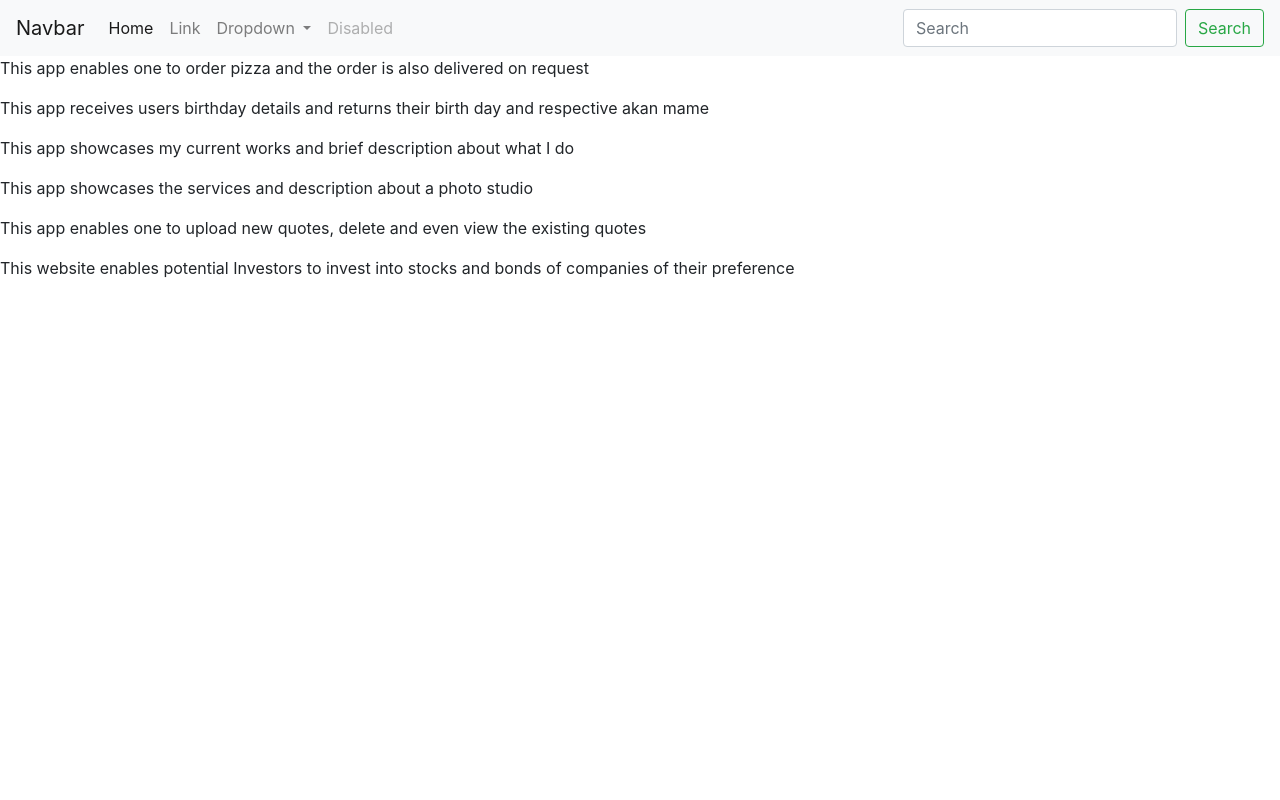
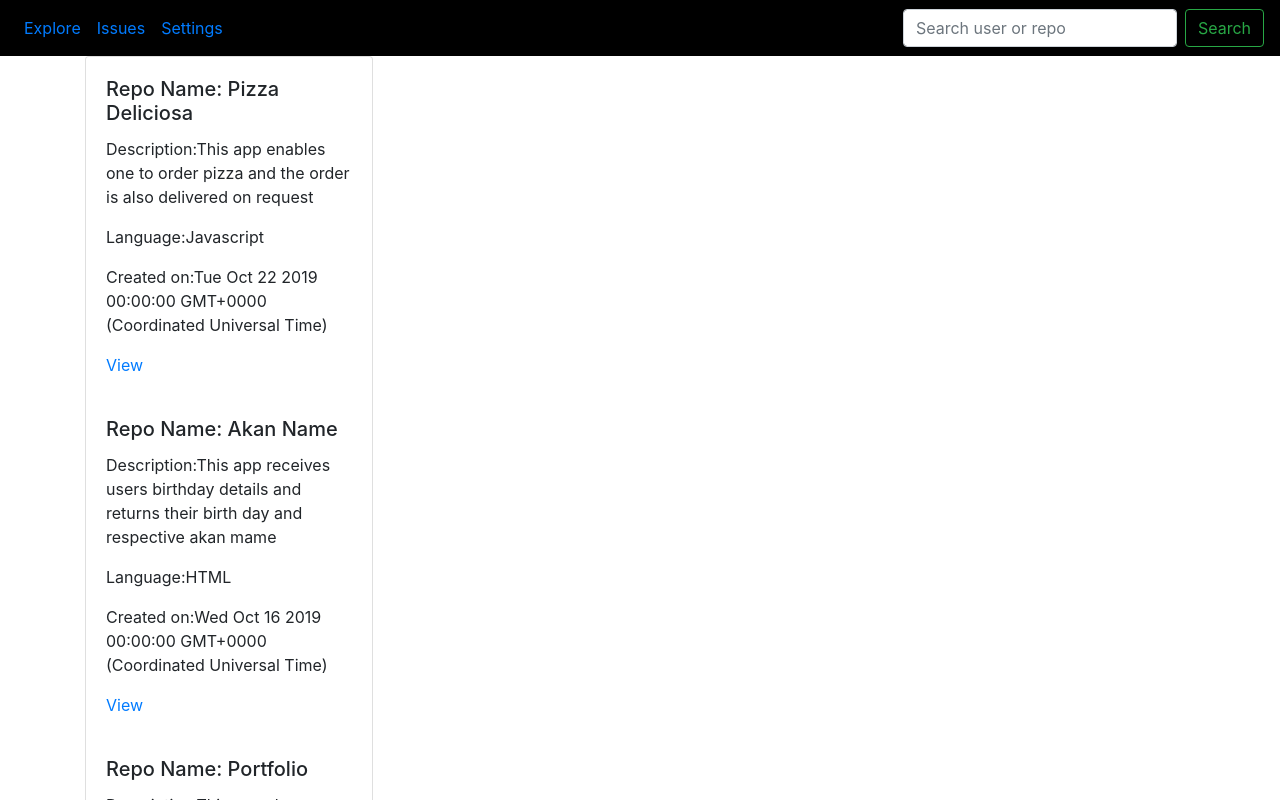
Before and after one commit to bellahOchola/git-search, an Angular app: page / in a window 1280 px wide. Shown: the top 800 px of the page. Built offline with nearby package versions, Linux system fonts and the light colour scheme.

Commit message:
add boostrap class and container

```diff
--- a/src/app/gitty/gitty.component.css
+++ b/src/app/gitty/gitty.component.css
@@ -0,0 +1,4 @@
+nav{
+    background-color: black;
+    color:white;
+}
--- a/src/app/gitty/gitty.component.html
+++ b/src/app/gitty/gitty.component.html
@@ -1,38 +1,46 @@
-<nav class="navbar navbar-expand-lg navbar-light bg-light">
-    <a class="navbar-brand" href="#">Navbar</a>
+<nav class="navbar navbar-expand-lg">
+    <!-- <a class="navbar-brand" href="#">Navbar</a>
     <button class="navbar-toggler" type="button" data-toggle="collapse" data-target="#navbarSupportedContent" aria-controls="navbarSupportedContent" aria-expanded="false" aria-label="Toggle navigation">
       <span class="navbar-toggler-icon"></span>
-    </button>
-
+    </button> -->
+    <img src="" alt="">
     <div class="collapse navbar-collapse" id="navbarSupportedContent">
       <ul class="navbar-nav mr-auto">
         <li class="nav-item active">
-          <a class="nav-link" href="#">Home <span class="sr-only">(current)</span></a>
+          <a class="nav-link" href="#">Explore <span class="sr-only">(current)</span></a>
         </li>
-        <li class="nav-item">
-          <a class="nav-link" href="#">Link</a>
+        <li class="nav-item active">
+          <a class="nav-link" href="#">Issues</a>
         </li>
-        <li class="nav-item dropdown">
-          <a class="nav-link dropdown-toggle" href="#" id="navbarDropdown" role="button" data-toggle="dropdown" aria-haspopup="true" aria-expanded="false">
-            Dropdown
-          </a>
-          <div class="dropdown-menu" aria-labelledby="navbarDropdown">
-            <a class="dropdown-item" href="#">Action</a>
-            <a class="dropdown-item" href="#">Another action</a>
-            <div class="dropdown-divider"></div>
-            <a class="dropdown-item" href="#">Something else here</a>
-          </div>
-        </li>
-        <li class="nav-item">
-          <a class="nav-link disabled" href="#" tabindex="-1" aria-disabled="true">Disabled</a>
+        <li class="nav-item active">
+          <a class="nav-link" href="#" tabindex="-1">Settings</a>
         </li>
       </ul>
       <form class="form-inline my-2 my-lg-0">
-        <input class="form-control mr-sm-2" type="search" placeholder="Search" aria-label="Search">
+        <input class="form-control mr-sm-2" type="search" placeholder="Search user or repo" aria-label="Search">
         <button class="btn btn-outline-success my-2 my-sm-0" type="submit">Search</button>
       </form>
     </div>
   </nav>
-<div *ngFor ='let repo of repository'>
+  <div class="container">
+      <div class="row">
+        <div class="col-md-4">
+                <div class="card" style="width: 18rem;">
+                    <div *ngFor ='let repo of repository'>
+                        <div class="card-body">
+                            <h5 class="card-title">Repo Name: {{repo.repoName}}</h5>
+                            <p class="card-text">Description:{{repo.description}}</p>
+                            <p class="card-text">Language:{{repo.language}}</p>
+                            <p class="card-text">Created on:{{repo.creation}}</p>
+                            <a href="#" class="card-link">View</a>
+                            <!-- <a href="#" class="card-link">Another link</a> -->
+                        </div>
+                    </div>
+                </div>
+        </div>
+    </div>
+</div>
+
+<!-- <div *ngFor ='let repo of repository'>
 <p>{{repo.description}}</p>
-</div>
+</div> -->
```
